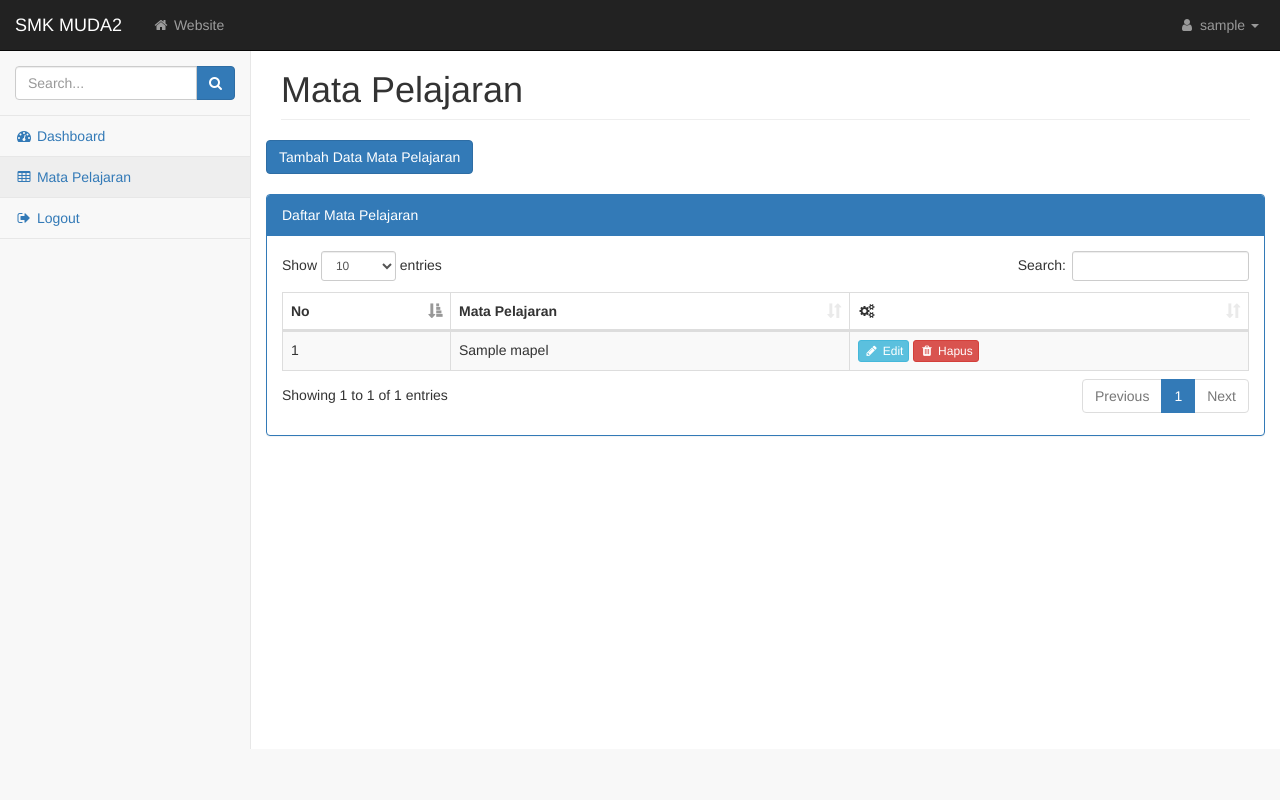
After one commit to ridho008/siskolah-ci-3, a CodeIgniter app: page /siskolah-ci-3/admin/mapel in a window 1280 px wide. The commit adds this page. Run offline with CodeIgniter, Linux system fonts and the light colour scheme; the visitor is signed in with stand-in values (Sample User, id 1); tables that the repository leaves empty or names only in its code hold one stand-in row (values such as "Sample post").

Commit message:
crud mata pelajaran

```diff
--- a/application/controllers/admin/Admin.php
+++ b/application/controllers/admin/Dashboard.php
@@ -1,7 +1,7 @@
 <?php
 defined('BASEPATH') OR exit('No direct script access allowed');
 
-class Admin extends CI_Controller {
+class Dashboard extends CI_Controller {
 	public function index()
 	{
 		$data = [
--- /dev/null
+++ b/application/controllers/admin/Mapel.php
@@ -0,0 +1,51 @@
+<?php
+defined('BASEPATH') OR exit('No direct script access allowed');
+
+class Mapel extends CI_Controller {
+	public function __construct()
+	{
+		parent::__construct();
+		$this->load->model('Mapel_m');
+	}
+
+	public function index()
+	{
+		$mapel = $this->Mapel_m->get('mapel')->result();
+		$data = [
+			'title' => 'Mata Pelajaran',
+			'isi' => 'admin/mapel/index',
+			'mapel' => $mapel
+		];
+
+		$this->form_validation->set_rules('mapel', 'Mata Pelajaran', 'required|trim');
+		if($this->form_validation->run() == FALSE) {
+			$this->load->view('layout/back/wrapper', $data);
+		} else {
+			$data = [
+				'nama_mapel' => html_escape(ucwords($this->input->post('mapel', true)))
+			];
+			$this->Mapel_m->insert('mapel', $data);
+			$this->session->set_flashdata('pesan', '<div class="alert alert-success">Data Mata Pelajaran <strong>Berhasil Ditambahkan</strong>.</div>');
+			redirect('admin/mapel');
+		}
+	}
+
+	public function edit($id_mapel)
+	{
+		$where = ['id_mapel' => $id_mapel];
+		$data = [
+			'nama_mapel' => html_escape(ucwords($this->input->post('mapel', true)))
+		];
+		$this->Mapel_m->update('mapel', $data, $where);
+		$this->session->set_flashdata('pesan', '<div class="alert alert-success">Data Mata Pelajaran <strong>Berhasil Diedit</strong>.</div>');
+		redirect('admin/mapel');
+	}
+
+	public function hapus($id_mapel)
+	{
+		$this->db->delete('mapel', ['id_mapel' => $id_mapel]);
+		$this->session->set_flashdata('pesan', '<div class="alert alert-success">Data Mata Pelajaran <strong>Berhasil Dihapus</strong>.</div>');
+		redirect('admin/mapel');
+	}
+
+}
--- a/application/libraries/User_login.php
+++ b/application/libraries/User_login.php
@@ -25,7 +25,7 @@ class User_login {
 			$this->ci->session->set_userdata('nama_user', $nama_user);
 			$this->ci->session->set_userdata('level', $level);
 
-			redirect('admin/admin');
+			redirect('admin/dashboard');
 		} else {
 			// jika password salah
 			$this->ci->session->set_flashdata('pesan', 'Password Salah!');
--- /dev/null
+++ b/application/models/Mapel_m.php
@@ -0,0 +1,20 @@
+<?php
+defined('BASEPATH') OR exit('No direct script access allowed');
+
+class Mapel_m extends CI_Model {
+	public function get($table)
+	{
+		return $this->db->get($table);
+	}
+
+	public function insert($table, $data)
+	{
+		$this->db->insert($table, $data);
+	}
+
+	public function update($table, $data, $where)
+	{
+		$this->db->where($where);
+		$this->db->update($table, $data);
+	}
+}
--- /dev/null
+++ b/application/views/admin/mapel/index.php
@@ -0,0 +1,119 @@
+<!-- Page Content -->
+<div id="page-wrapper">
+    <div class="container-fluid">
+        <div class="row">
+            <div class="col-lg-12">
+                <h1 class="page-header"><?= $title; ?></h1>
+            </div>
+            <!-- /.col-lg-12 -->
+        </div>
+        <!-- /.row -->
+	    <div class="row">
+	    	<div class="col-md">
+	    		<div class="row">
+	    			<div class="col-md-6">
+	    				<button type="button" class="btn btn-primary" style="margin-bottom: 10px;" data-toggle="modal" data-target="#modalMapel">
+						    Tambah Data Mata Pelajaran
+						</button>
+						<?= $this->session->flashdata('pesan'); ?>
+						<?php if(validation_errors()) : ?>
+							<div class="alert alert-danger"><?= validation_errors(); ?></div>
+						<?php endif; ?>
+	    			</div>
+	    		</div>
+	    		<div class="panel panel-primary" style="margin-top: 10px;">
+	                <div class="panel-heading">
+	                    Daftar Mata Pelajaran
+	                </div>
+	                <!-- /.panel-heading -->
+	                <div class="panel-body">
+	                    <div class="table-responsive">
+	                        <table class="table table-striped table-bordered table-hover" id="dataTables-example">
+	                            <thead>
+	                                <tr>
+	                                    <th>No</th>
+	                                    <th>Mata Pelajaran</th>
+	                                    <th><i class="fa fa-cogs fa-fw"></i></th>
+	                                </tr>
+	                            </thead>
+	                            <tbody>
+	                            	<?php $no = 1; foreach($mapel as $m) : ?>
+	                            		<tr>
+	                            			<td><?= $no++; ?></td>
+	                            			<td><?= $m->nama_mapel; ?></td>
+	                            			<td>
+	                            				<button data-toggle="modal" data-target="#edit<?= $m->id_mapel; ?>" class="btn btn-info btn-xs"><i class="fa fa-pencil fa-fw"></i> Edit</button>
+	                            				<a href="<?= base_url('admin/mapel/hapus/' . $m->id_mapel); ?>" class="btn btn-danger btn-xs" onclick="return confirm('Yakin ?')"><i class="fa fa-trash fa-fw"></i> Hapus</a>
+	                            			</td>
+	                            		</tr>
+	                            	<?php endforeach; ?>
+	                            </tbody>
+	                        </table>
+	                    </div>
+	                    <!-- /.table-responsive -->
+	                </div>
+	                <!-- /.panel-body -->
+	            </div>
+	    	</div>
+	    </div>
+    </div>
+    <!-- /.container-fluid -->
+</div>
+<!-- /#page-wrapper -->
+
+
+<!-- Modal -->
+<div class="modal fade" id="modalMapel" tabindex="-1" role="dialog" aria-labelledby="myModalMapel" aria-hidden="true">
+    <div class="modal-dialog" role="document">
+        <div class="modal-content">
+            <div class="modal-header">
+                <button type="button" class="close" data-dismiss="modal" aria-hidden="true">&times;</button>
+                <h4 class="modal-title" id="myModalMapel">Tambah Mata Pelajaran</h4>
+            </div>
+            <div class="modal-body">
+                <?= form_open('admin/mapel'); ?>
+                <div class="form-group">
+                	<label for="mapel">Mata Pelajaran</label>
+                	<input type="text" name="mapel" class="form-control">
+                	<small class="muted text-danger"><?= form_error('mapel'); ?></small>
+                </div>
+	            <div class="modal-footer">
+	                <button type="button" class="btn btn-default" data-dismiss="modal">Close</button>
+	                <button type="submit" class="btn btn-primary">Tambah</button>
+	            </div>
+                <?= form_close(); ?>
+            </div>
+        </div>
+        <!-- /.modal-content -->
+    </div>
+    <!-- /.modal-dialog -->
+</div>
+
+
+<?php foreach($mapel as $m) : ?>
+<div class="modal fade" id="edit<?= $m->id_mapel; ?>" tabindex="-1" role="dialog" aria-labelledby="myModalEditMapel" aria-hidden="true">
+    <div class="modal-dialog" role="document">
+        <div class="modal-content">
+            <div class="modal-header">
+                <button type="button" class="close" data-dismiss="modal" aria-hidden="true">&times;</button>
+                <h4 class="modal-title" id="myModalEditMapel">Edit Mata Pelajaran</h4>
+            </div>
+            <div class="modal-body">
+                <?= form_open('admin/mapel/edit/' . $m->id_mapel); ?>
+                <div class="form-group">
+                	<label for="mapel">Mata Pelajaran</label>
+                	<input type="text" name="mapel" class="form-control" value="<?= $m->nama_mapel; ?>">
+                	<small class="muted text-danger"><?= form_error('mapel'); ?></small>
+                </div>
+	            <div class="modal-footer">
+	                <button type="button" class="btn btn-default" data-dismiss="modal">Close</button>
+	                <button type="submit" class="btn btn-primary">Edit</button>
+	            </div>
+                <?= form_close(); ?>
+            </div>
+        </div>
+        <!-- /.modal-content -->
+    </div>
+    <!-- /.modal-dialog -->
+</div>
+<?php endforeach; ?>
--- a/application/views/layout/back/footer.php
+++ b/application/views/layout/back/footer.php
@@ -13,5 +13,17 @@
         <!-- Custom Theme JavaScript -->
         <script src="<?= base_url('assets/back'); ?>/js/startmin.js"></script>
 
+        <!-- DataTables JavaScript -->
+        <script src="<?= base_url('assets/back'); ?>/js/dataTables/jquery.dataTables.min.js"></script>
+        <script src="<?= base_url('assets/back'); ?>/js/dataTables/dataTables.bootstrap.min.js"></script>
+
+        <script>
+            $(document).ready(function() {
+                $('#dataTables-example').DataTable({
+                        responsive: true
+                });
+            });
+        </script>
+
     </body>
 </html>
--- a/application/views/layout/back/head.php
+++ b/application/views/layout/back/head.php
@@ -21,6 +21,12 @@
         <!-- Custom Fonts -->
         <link href="<?= base_url('assets/back'); ?>/css/font-awesome.min.css" rel="stylesheet" type="text/css">
 
+        <!-- DataTables CSS -->
+        <link href="<?= base_url('assets/back'); ?>/css/dataTables/dataTables.bootstrap.css" rel="stylesheet">
+
+        <!-- DataTables Responsive CSS -->
+        <link href="<?= base_url('assets/back'); ?>/css/dataTables/dataTables.responsive.css" rel="stylesheet">
+
         <!-- HTML5 Shim and Respond.js IE8 support of HTML5 elements and media queries -->
         <!-- WARNING: Respond.js doesn't work if you view the page via file:// -->
         <!--[if lt IE 9]>
--- a/application/views/layout/back/nav.php
+++ b/application/views/layout/back/nav.php
@@ -13,11 +13,11 @@
                     <!-- /input-group -->
                 </li>
                 <li>
-                    <a href="index.html"><i class="fa fa-dashboard fa-fw"></i> Dashboard</a>
+                    <a href="<?= base_url('admin/dashboard'); ?>"><i class="fa fa-dashboard fa-fw"></i> Dashboard</a>
                 </li>
 
                 <li>
-                    <a href="tables.html"><i class="fa fa-table fa-fw"></i> Tables</a>
+                    <a href="<?= base_url('admin/mapel'); ?>"><i class="fa fa-table fa-fw"></i> Mata Pelajaran</a>
                 </li>
                 <li>
                     <a href="<?= base_url('auth/logout'); ?>"><i class="fa fa-sign-out fa-fw"></i> Logout</a>
```
